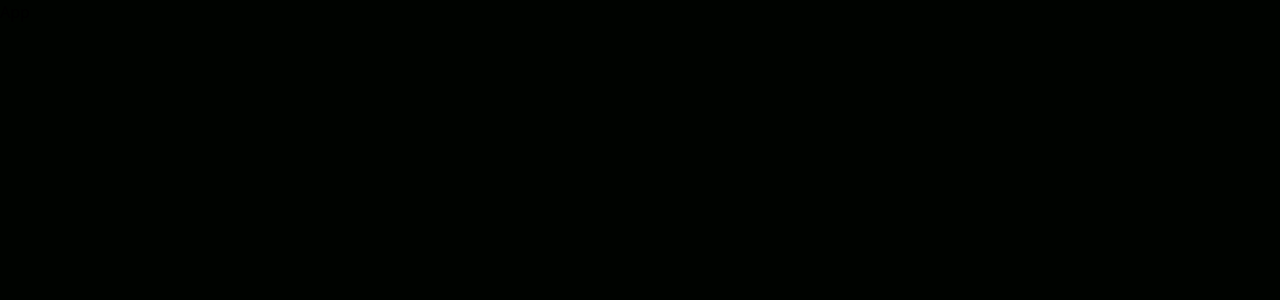
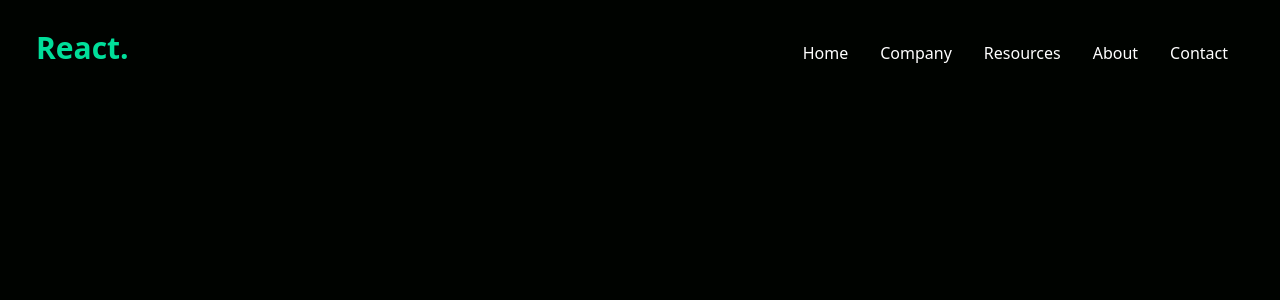
Before and after one commit to ferhatkplnn/react-tailwind-examples, a React (Vite) app in the folder data-finance-main-page/: page / in a window 1280 px wide. Shown: the top 300 px of the page. Built offline with nearby package versions, Linux system fonts and the light colour scheme.

Commit message:
feat: Add Navbar component to main App component
- Integrate Navbar component into the main App structure for navigation enhancement

```diff
--- a/data-finance-main-page/src/App.tsx
+++ b/data-finance-main-page/src/App.tsx
@@ -1,5 +1,11 @@
+import Navbar from "./components/Navbar";
+
 function App() {
-  return <div>App</div>;
+  return (
+    <div>
+      <Navbar />
+    </div>
+  );
 }
 
 export default App;
```
